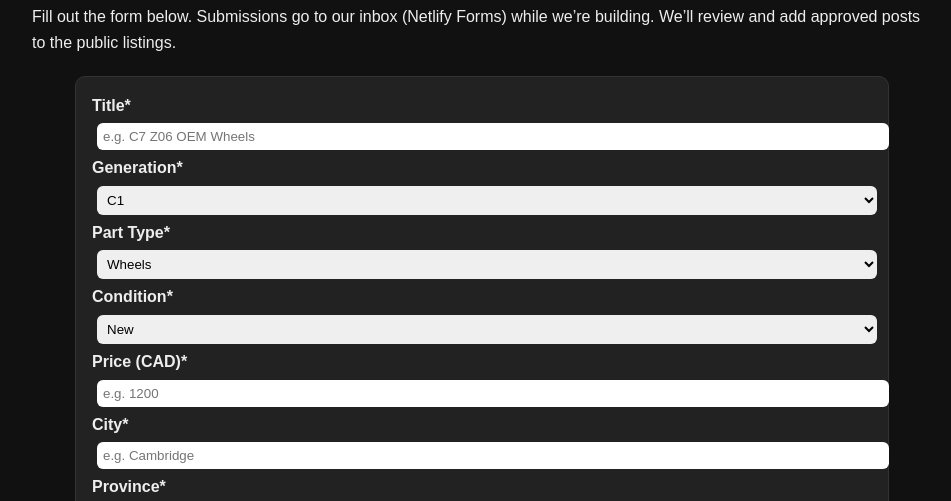
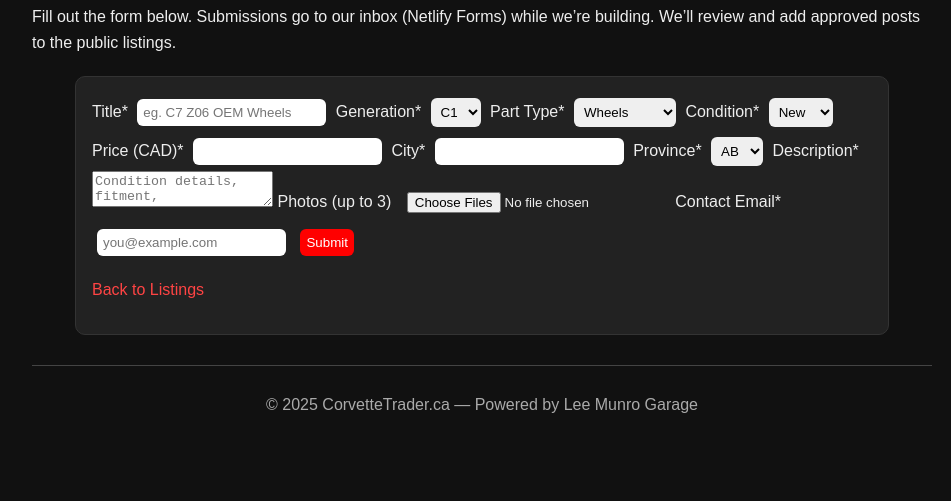
Before and after one commit to garagelifeparis/corvettetrader.ca, a plain HTML site: page sell.html in a window 1280 px wide. Shown: the part 299-800 px from the top of the page, without its empty margins (158-1109 px from the left). Drawn offline with Linux system fonts and the light colour scheme.

Commit message:
Update sell.html

```diff
--- a/sell.html
+++ b/sell.html
@@ -6,7 +6,6 @@
   <title>Post a Part | CorvetteTrader.ca</title>
   <link rel="stylesheet" href="assets/style.css" />
 </head>
-
 <body>
   <header>
     <div class="banner">🚧 Website Under Construction — CorvetteTrader.ca is in live development. Listings are for testing only.</div>
@@ -23,95 +22,83 @@
     <h2>Post a Part</h2>
     <p>Fill out the form below. Submissions go to our inbox (Netlify Forms) while we’re building. We’ll review and add approved posts to the public listings.</p>
 
-    <!-- ✅ Netlify Form Setup -->
-    <form name="part-listing"
+    <!-- ✅ Netlify Form (name must match hidden form-name) -->
+    <form
+      name="part-listing"
       method="POST"
-          action="sell-success.html"
+      action="/sell-success.html"
+      netlify
       data-netlify="true"
       netlify-honeypot="bot-field"
       enctype="multipart/form-data"
       class="card"
-          style="max-width:780px;margin:20px auto;padding:16px;">
+      style="max-width:780px;margin:20px auto;padding:16px;"
+    >
+      <!-- Netlify needs these -->
+      <input type="hidden" name="form-name" value="part-listing" />
+      <p style="display:none">
+        <label>Don’t fill this out: <input name="bot-field" /></label>
+      </p>
 
-      <input type="hidden" name="form-name" value="part-listing" />
-      <p style="display:none;"><label>Don’t fill this out: <input name="bot-field" /></label></p>
-
-      <label><strong>Title*</strong><br>
-        <input type="text" name="title" required placeholder="e.g. C7 Z06 OEM Wheels" style="width:100%;" />
+      <label>Title*
+        <input type="text" name="title" required placeholder="eg. C7 Z06 OEM Wheels" />
       </label>
 
-      <label><strong>Generation*</strong><br>
-        <select name="generation" required style="width:100%;">
-          <option value="C1">C1</option>
-          <option value="C2">C2</option>
-          <option value="C3">C3</option>
-          <option value="C4">C4</option>
-          <option value="C5">C5</option>
-          <option value="C6">C6</option>
-          <option value="C7">C7</option>
-          <option value="C8">C8</option>
+      <label>Generation*
+        <select name="generation" required>
+          <option value="C1">C1</option><option value="C2">C2</option>
+          <option value="C3">C3</option><option value="C4">C4</option>
+          <option value="C5">C5</option><option value="C6">C6</option>
+          <option value="C7">C7</option><option value="C8">C8</option>
         </select>
       </label>
 
-      <label><strong>Part Type*</strong><br>
-        <select name="partType" required style="width:100%;">
-          <option value="Wheels">Wheels</option>
-          <option value="Suspension">Suspension</option>
-          <option value="Exhaust">Exhaust</option>
-          <option value="Body">Body</option>
-          <option value="Interior">Interior</option>
-          <option value="Electronics">Electronics</option>
-          <option value="Other">Other</option>
+      <label>Part Type*
+        <select name="partType" required>
+          <option>Wheels</option><option>Suspension</option>
+          <option>Exhaust</option><option>Body</option>
+          <option>Interior</option><option>Electronics</option>
+          <option>Other</option>
         </select>
       </label>
 
-      <label><strong>Condition*</strong><br>
-        <select name="condition" required style="width:100%;">
-          <option value="New">New</option>
-          <option value="Used">Used</option>
+      <label>Condition*
+        <select name="condition" required>
+          <option>New</option><option>Used</option>
         </select>
       </label>
 
-      <label><strong>Price (CAD)*</strong><br>
-        <input type="number" name="price" required placeholder="e.g. 1200" style="width:100%;" />
+      <label>Price (CAD)*
+        <input type="number" name="price" required />
       </label>
 
-      <label><strong>City*</strong><br>
-        <input type="text" name="city" required placeholder="e.g. Cambridge" style="width:100%;" />
+      <label>City*
+        <input type="text" name="city" required />
       </label>
 
-      <label><strong>Province*</strong><br>
-        <select name="province" required style="width:100%;">
-          <option value="ON">ON</option>
-          <option value="QC">QC</option>
-          <option value="BC">BC</option>
-          <option value="AB">AB</option>
-          <option value="MB">MB</option>
-          <option value="SK">SK</option>
-          <option value="NS">NS</option>
-          <option value="NB">NB</option>
-          <option value="NL">NL</option>
-          <option value="PE">PE</option>
+      <label>Province*
+        <select name="province" required>
+          <option>AB</option><option>BC</option><option>MB</option><option>NB</option>
+          <option>NL</option><option>NS</option><option>NT</option><option>NU</option>
+          <option>ON</option><option>PE</option><option>QC</option>
+          <option>SK</option><option>YT</option>
         </select>
       </label>
 
-      <label><strong>Description*</strong><br>
-        <textarea name="description" required placeholder="Condition details, fitment, shipping/pickup, etc." style="width:100%;height:100px;"></textarea>
+      <label>Description*
+        <textarea name="description" required placeholder="Condition details, fitment, shipping/pickup, etc."></textarea>
       </label>
 
-      <label><strong>Photos (up to 3)*</strong><br>
+      <label>Photos (up to 3)
         <input type="file" name="photos" accept="image/*" multiple />
       </label>
 
-      <label><strong>Contact Email*</strong><br>
-        <input type="email" name="contact" required placeholder="you@example.com" style="width:100%;" />
+      <label>Contact Email*
+        <input type="email" name="contact" required placeholder="you@example.com" />
       </label>
 
-      <div style="text-align:center;margin-top:16px;">
       <button type="submit" class="btn">Submit</button>
-        &nbsp;
-        <a href="listings.html" class="btn">Back to Listings</a>
-      </div>
+      <p><a href="listings.html">Back to Listings</a></p>
     </form>
   </main>
 
```
Lines whose indentation alone changed are shown as unchanged.
